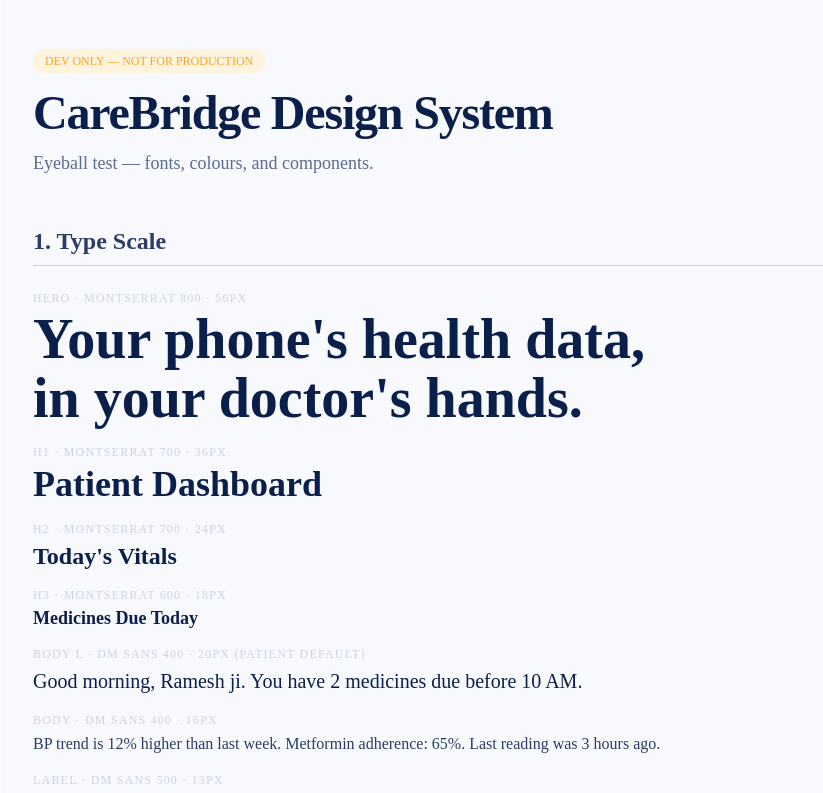
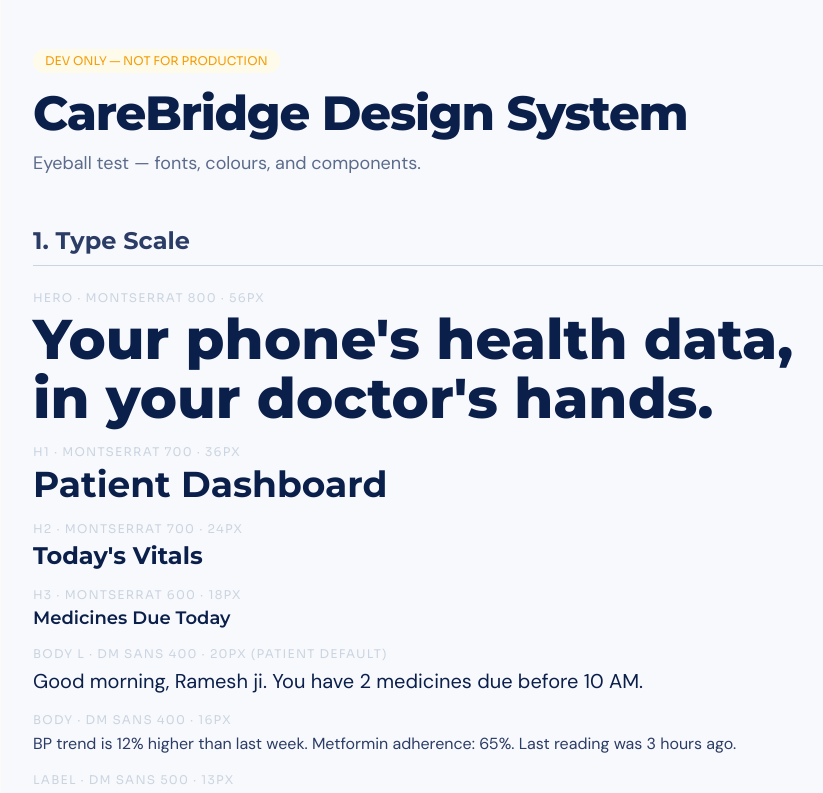
Before and after one commit to Swapnil-Ghosh06/carebridge, a Next.js app: page /design-preview in a window 1280 px wide. Shown: the top 793 px of the page, without its empty margins (39-862 px from the left). Built offline with nearby package versions, Linux system fonts and the light colour scheme.

Commit message:
fix(typography): fix circular variable references and enforce direct Google Fonts loading for Montserrat, DM Sans, and Sora

```diff
--- a/app/globals.css
+++ b/app/globals.css
@@ -1,24 +1,26 @@
 /**
  * CareBridge global styles
  * ─────────────────────────────────────────
- * 1. Import design tokens (source of truth)
- * 2. Tailwind v4 @theme — maps tokens into utility classes
- * 3. Base resets & editorial styling
+ * 1. Google Fonts direct import (Montserrat, DM Sans, Sora)
+ * 2. Import design tokens (source of truth)
+ * 3. Tailwind v4 @theme — maps tokens into utility classes
+ * 4. Base typography & element resets
  */
 
+@import url('https://fonts.googleapis.com/css2?family=DM+Sans:ital,opsz,wght@0,9..40,100..1000;1,9..40,100..1000&family=Montserrat:ital,wght@0,100..900;1,100..900&family=Sora:wght@100..800&display=swap');
 @import "tailwindcss";
 @import "../design/tokens.css";
 
 @theme inline {
   /* ── Font families ──────────────────────────────────────────── */
-  --font-display: var(--font-display);
-  --font-body:    var(--font-body);
-  --font-data:    var(--font-data);
+  --font-display: var(--font-display), "Montserrat", sans-serif;
+  --font-body:    var(--font-body), "DM Sans", sans-serif;
+  --font-data:    var(--font-data), "Sora", sans-serif;
 
   /* Tailwind utility aliases */
-  --font-family-display: var(--font-display);
-  --font-family-body:    var(--font-body);
-  --font-family-data:    var(--font-data);
+  --font-family-display: var(--font-display), "Montserrat", sans-serif;
+  --font-family-body:    var(--font-body), "DM Sans", sans-serif;
+  --font-family-data:    var(--font-data), "Sora", sans-serif;
 
   /* ── Colors ─────────────────────────────────────────────────── */
   --color-ink-900:    var(--ink-900);
@@ -63,9 +65,9 @@
   --shadow-float: var(--shadow-float);
 }
 
-/* ── Base resets ─────────────────────────────────────────────── */
+/* ── Base resets & explicit font rules ───────────────────────── */
 html {
-  font-family: var(--font-body), sans-serif;
+  font-family: var(--font-body), "DM Sans", -apple-system, BlinkMacSystemFont, "Segoe UI", sans-serif;
   color: var(--ink-900);
   background-color: var(--surface-paper);
   -webkit-font-smoothing: antialiased;
@@ -74,20 +76,29 @@
 
 body {
   min-height: 100vh;
+  font-family: var(--font-body), "DM Sans", -apple-system, BlinkMacSystemFont, "Segoe UI", sans-serif;
   background-color: var(--surface-paper);
 }
 
-/* Headings use display font */
+/* Headings use Montserrat display font */
 h1, h2, h3, h4, h5, h6 {
-  font-family: var(--font-display), sans-serif;
+  font-family: var(--font-display), "Montserrat", sans-serif;
 }
 
-/* Stats / data elements use data font */
+/* Explicit Utility Classes for Fonts */
+.font-display {
+  font-family: var(--font-display), "Montserrat", sans-serif !important;
+}
+
+.font-body {
+  font-family: var(--font-body), "DM Sans", -apple-system, BlinkMacSystemFont, sans-serif !important;
+}
+
 .font-data,
 [class*="stat"],
 [class*="badge-text"],
 [class*="score"] {
-  font-family: var(--font-data), sans-serif;
+  font-family: var(--font-data), "Sora", sans-serif !important;
 }
 
 /* Focus ring — accessible, uses brand teal */
--- a/app/layout.tsx
+++ b/app/layout.tsx
@@ -18,7 +18,15 @@
       lang="en"
       className={`${fontDisplay.variable} ${fontBody.variable} ${fontData.variable} h-full antialiased`}
     >
-      <body className="min-h-full flex flex-col bg-surface-50 text-ink-900 font-body antialiased">
+      <head>
+        <link rel="preconnect" href="https://fonts.googleapis.com" />
+        <link rel="preconnect" href="https://fonts.gstatic.com" crossOrigin="anonymous" />
+        <link
+          href="https://fonts.googleapis.com/css2?family=DM+Sans:ital,opsz,wght@0,9..40,100..1000;1,9..40,100..1000&family=Montserrat:ital,wght@0,100..900;1,100..900&family=Sora:wght@100..800&display=swap"
+          rel="stylesheet"
+        />
+      </head>
+      <body className="min-h-full flex flex-col bg-[var(--surface-paper)] text-[var(--ink-900)] font-body antialiased">
         {children}
       </body>
     </html>
--- a/design/tokens.css
+++ b/design/tokens.css
@@ -8,10 +8,10 @@
  */
 
 :root {
-  /* ── Typography ─────────────────────────────────────────────── */
-  --font-display: var(--font-display); /* Montserrat — headings, hero, buttons */
-  --font-body: var(--font-body);       /* DM Sans — body text, forms, labels   */
-  --font-data: var(--font-data);       /* Sora — numbers, stats, badges, charts */
+  /* ── Typography (Fallback fonts) ────────────────────────────── */
+  --font-display-name: "Montserrat", sans-serif;
+  --font-body-name:    "DM Sans", sans-serif;
+  --font-data-name:    "Sora", sans-serif;
 
   /* ── Ink (text + hand-drawn strokes) ────────────────────────── */
   --ink-900: #0B1F4B; /* headlines, primary hand-drawn stroke (deep midnight navy) */
@@ -22,11 +22,11 @@
   --ink-200: #E2E8F0;
 
   /* ── Surfaces (Warm Editorial Paper) ────────────────────────── */
-  --surface-0:    #FFFFFF;
+  --surface-0:     #FFFFFF;
   --surface-paper: #FCFBF8; /* warm artist paper canvas */
-  --surface-50:   #F8F9FC; /* app background */
-  --surface-100:  #EEF2F8;
-  --surface-warm: #F6F3ED; /* warm card contrast */
+  --surface-50:    #F8F9FC; /* app background */
+  --surface-100:   #EEF2F8;
+  --surface-warm:  #F6F3ED; /* warm card contrast */
 
   /* ── Brand ──────────────────────────────────────────────────── */
   --brand-teal:        #14B8A6; /* primary action, clinical links */
@@ -43,46 +43,29 @@
   --blob-leaf:     #489838;
   --blob-sky:      #56CCF2;
   --blob-indigo:   #4B3FB8;
-  --blob-teal:     #2CC3A8;
-  --blob-berry:    #E01E5A;
-  --blob-lavender: #8A7CF8;
+  --blob-teal:     #14B8A6;
 
-  /* ── Risk (RESERVED — RiskBadge use only, never decoration) ─── */
-  --risk-red:       #E5484D;
-  --risk-red-bg:    #FDECEC;
-  --risk-amber:     #F5A524;
-  --risk-amber-bg:  #FEF3DC;
-  --risk-green:     #30A46C;
-  --risk-green-bg:  #E6F6EE;
+  /* ── Risk (Reserved for RiskBadge ONLY) ─────────────────────── */
+  --risk-red:       #EF4444;
+  --risk-red-bg:    #FEF2F2;
+  --risk-amber:     #F59E0B;
+  --risk-amber-bg:  #FFFBEB;
+  --risk-green:     #10B981;
+  --risk-green-bg:  #ECFDF5;
 
-  /* ── Border radius ──────────────────────────────────────────── */
-  --r-sm:   8px;
-  --r-md:   14px;
-  --r-lg:   22px;
-  --r-xl:   32px;
-  --r-pill: 999px;
+  /* ── Radius ─────────────────────────────────────────────────── */
+  --r-sm:   6px;
+  --r-md:   10px;
+  --r-lg:   16px;
+  --r-xl:   24px;
+  --r-pill: 9999px;
 
-  /* ── Shadow ─────────────────────────────────────────────────── */
-  --shadow-card:
-    0 1px 3px rgba(11, 31, 75, 0.04),
-    0 10px 30px -5px rgba(11, 31, 75, 0.06);
-  --shadow-hover:
-    0 4px 6px -1px rgba(11, 31, 75, 0.06),
-    0 20px 40px -10px rgba(11, 31, 75, 0.12);
-  --shadow-float:
-    0 25px 50px -12px rgba(11, 31, 75, 0.15);
+  /* ── Shadows ────────────────────────────────────────────────── */
+  --shadow-card:  0 4px 20px -2px rgba(11, 31, 75, 0.06), 0 2px 6px -1px rgba(11, 31, 75, 0.04);
+  --shadow-hover: 0 12px 32px -4px rgba(11, 31, 75, 0.12), 0 4px 12px -2px rgba(11, 31, 75, 0.06);
+  --shadow-float: 0 20px 48px -8px rgba(11, 31, 75, 0.16);
 
-  /* ── Spacing scale (4px base grid) ─────────────────────────── */
-  --space-1:  4px;
-  --space-2:  8px;
-  --space-3:  12px;
-  --space-4:  16px;
-  --space-6:  24px;
-  --space-8:  32px;
-  --space-12: 48px;
-  --space-18: 72px;
-
-  /* ── Layout widths ──────────────────────────────────────────── */
-  --max-portal:  1200px;
-  --max-patient: 440px;
+  /* ── Layout ─────────────────────────────────────────────────── */
+  --max-portal:  1280px;
+  --max-patient: 480px;
 }
```
